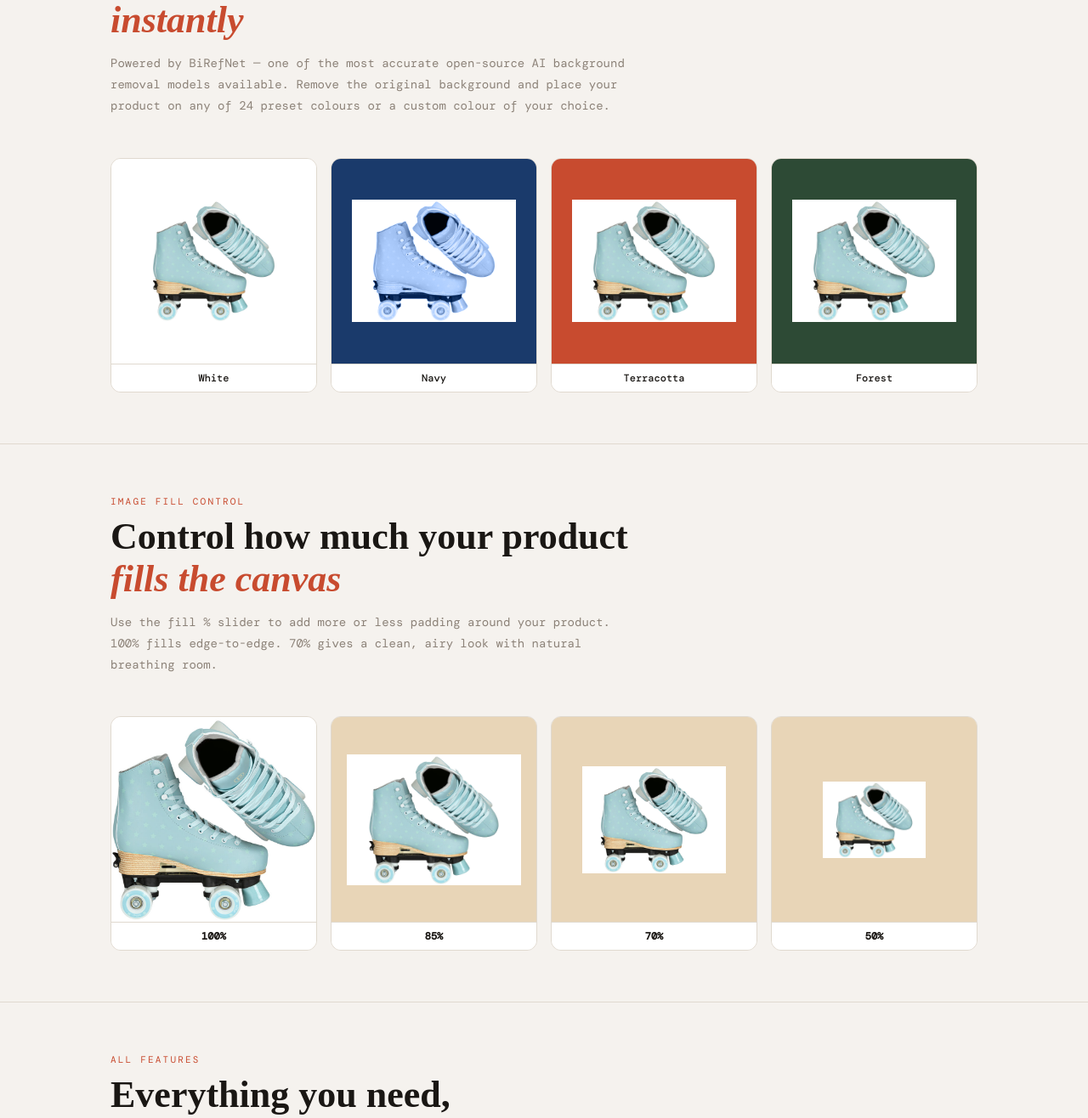
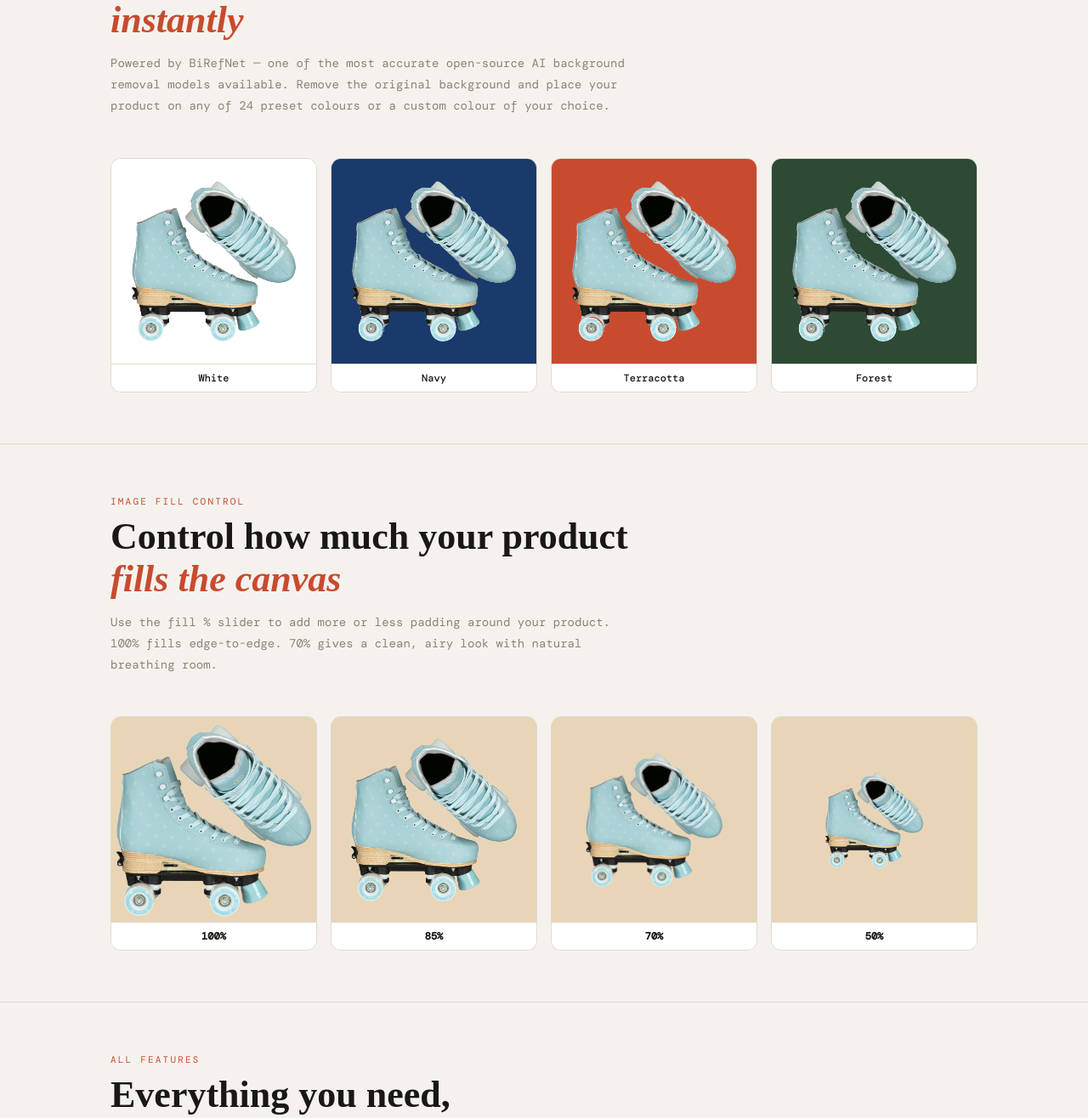
Before and after one commit to arcintscooters-maker/resizeimagepaid, a Flask app: page /how-it-works in a window 1280 px wide. Shown: the part 1773-3089 px from the top of the page at 85% size. Run offline with Flask 3, Linux system fonts and the light colour scheme; some libraries are stand-ins or nearby versions; some web fonts are replaced.

Commit message:
Update how_it_works.html

```diff
--- a/templates/how_it_works.html
+++ b/templates/how_it_works.html
@@ -190,25 +190,25 @@
   <div class="bg-grid">
     <div class="bg-card">
       <div class="bg-card-img" style="background:#ffffff;">
-        <img src="/static/demo-product.jpg" alt="White background" style="object-fit:contain;width:100%;height:100%;padding:10%;"/>
+        <img src="/static/demo-product-nobg.png" alt="White background" style="object-fit:contain;width:100%;height:100%;padding:8%;"/>
       </div>
       <div class="bg-card-name">White</div>
     </div>
     <div class="bg-card">
       <div class="bg-card-img" style="background:#1a3a6b;">
-        <img src="/static/demo-product.jpg" alt="Navy background" style="object-fit:contain;width:100%;height:100%;padding:10%;mix-blend-mode:luminosity;"/>
+        <img src="/static/demo-product-nobg.png" alt="Navy background" style="object-fit:contain;width:100%;height:100%;padding:8%;"/>
       </div>
       <div class="bg-card-name">Navy</div>
     </div>
     <div class="bg-card">
       <div class="bg-card-img" style="background:#c84b2f;">
-        <img src="/static/demo-product.jpg" alt="Terracotta background" style="object-fit:contain;width:100%;height:100%;padding:10%;"/>
+        <img src="/static/demo-product-nobg.png" alt="Terracotta background" style="object-fit:contain;width:100%;height:100%;padding:8%;"/>
       </div>
       <div class="bg-card-name">Terracotta</div>
     </div>
     <div class="bg-card">
       <div class="bg-card-img" style="background:#2d4a35;">
-        <img src="/static/demo-product.jpg" alt="Forest background" style="object-fit:contain;width:100%;height:100%;padding:10%;"/>
+        <img src="/static/demo-product-nobg.png" alt="Forest background" style="object-fit:contain;width:100%;height:100%;padding:8%;"/>
       </div>
       <div class="bg-card-name">Forest</div>
     </div>
@@ -225,19 +225,19 @@
 
   <div class="fill-grid">
     <div class="fill-card">
-      <div class="fill-card-img"><img src="/static/demo-product.jpg" alt="100% fill" style="padding:0%;object-fit:cover;width:100%;height:100%;"/></div>
+      <div class="fill-card-img"><img src="/static/demo-product-nobg.png" alt="100% fill" style="padding:0%;object-fit:contain;width:100%;height:100%;"/></div>
       <div class="fill-pct">100%</div>
     </div>
     <div class="fill-card">
-      <div class="fill-card-img"><img src="/static/demo-product.jpg" alt="85% fill" style="padding:7.5%;object-fit:contain;width:100%;height:100%;"/></div>
+      <div class="fill-card-img"><img src="/static/demo-product-nobg.png" alt="85% fill" style="padding:7.5%;object-fit:contain;width:100%;height:100%;"/></div>
       <div class="fill-pct">85%</div>
     </div>
     <div class="fill-card">
-      <div class="fill-card-img"><img src="/static/demo-product.jpg" alt="70% fill" style="padding:15%;object-fit:contain;width:100%;height:100%;"/></div>
+      <div class="fill-card-img"><img src="/static/demo-product-nobg.png" alt="70% fill" style="padding:15%;object-fit:contain;width:100%;height:100%;"/></div>
       <div class="fill-pct">70%</div>
     </div>
     <div class="fill-card">
-      <div class="fill-card-img"><img src="/static/demo-product.jpg" alt="50% fill" style="padding:25%;object-fit:contain;width:100%;height:100%;"/></div>
+      <div class="fill-card-img"><img src="/static/demo-product-nobg.png" alt="50% fill" style="padding:25%;object-fit:contain;width:100%;height:100%;"/></div>
       <div class="fill-pct">50%</div>
     </div>
   </div>
```
